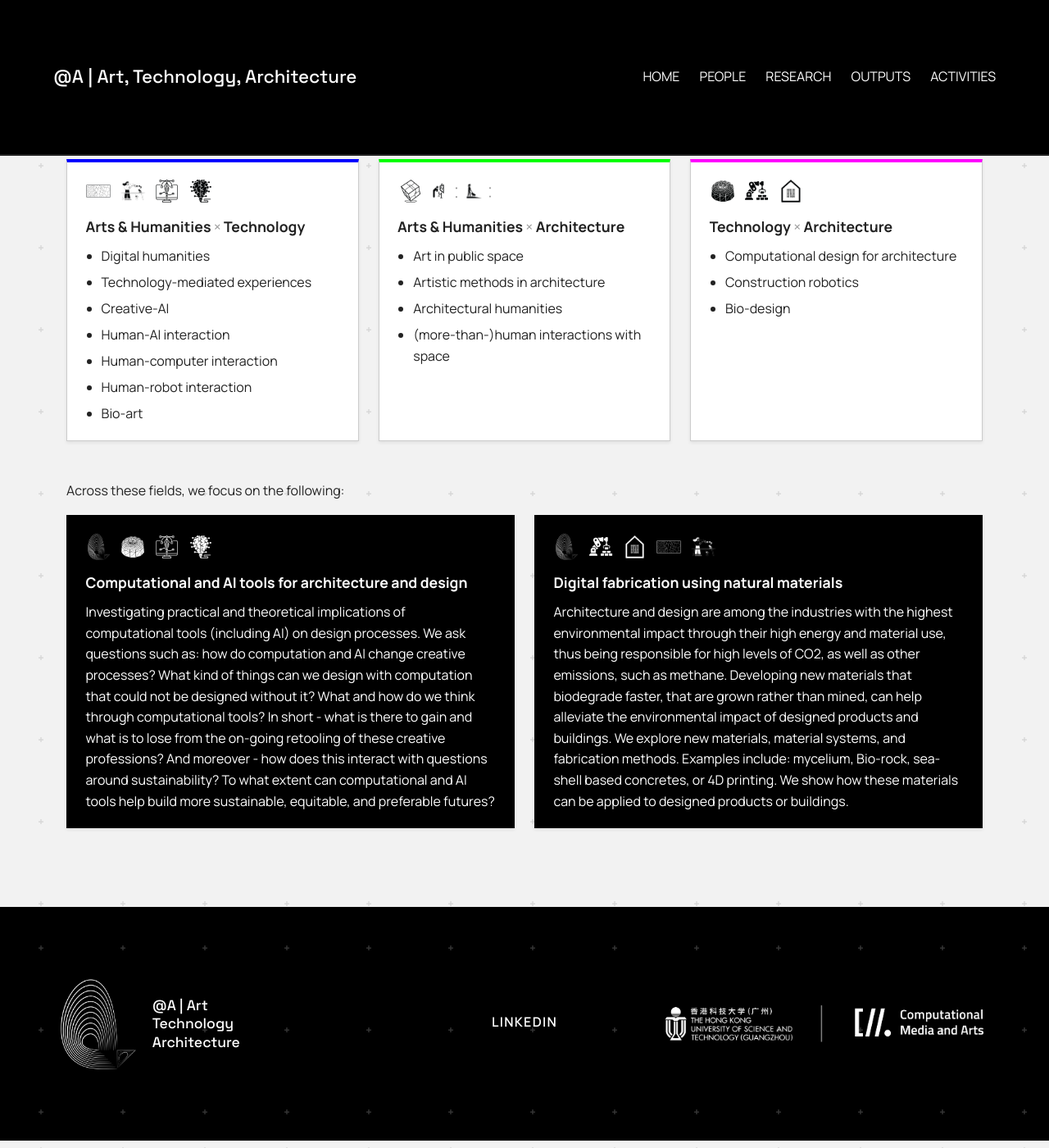
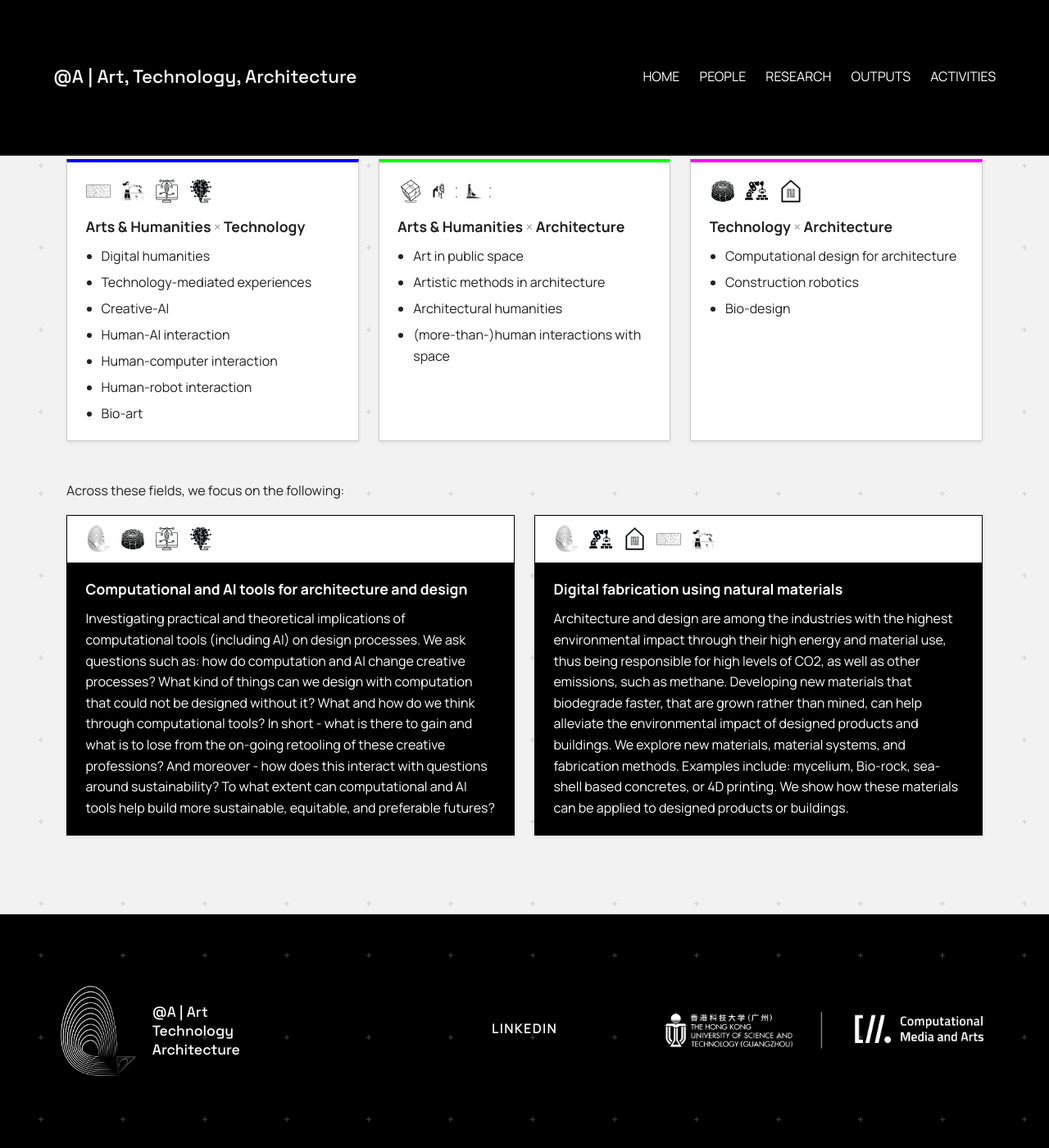
Before and after one commit to anqua/at-a, a Jekyll site: the page built from research.md, in a window 1280 px wide and 1400 px high, scrolled down 648 px. Shown: the whole window at 82% size. Built offline with Jekyll 4.4.1, drawn with Linux system fonts in a browser that asks for light colours.

Commit message:
Put the icons of the dark theme cards on a white top band
The logo and icons go back to black on a full-width white stripe at the
top of each black card; the text below stays white on black.

Co-Authored-By: Claude Sonnet 5 <noreply@anthropic.com>

```diff
--- a/assets/css/style.css
+++ b/assets/css/style.css
@@ -600,8 +600,11 @@ main a:not(.pub-btn):hover {
   background: #000;
   color: #fff;
   border-color: #000;
+  border-top: 1px solid #000;
 }
 
-.research-card--dark img {
-  filter: brightness(0) invert(1);
+.research-card--dark .research-theme-icons {
+  background: #fff;
+  margin: -1.2em -1.4em 1.1em;
+  padding: 0.8em 1.4em;
 }
```
